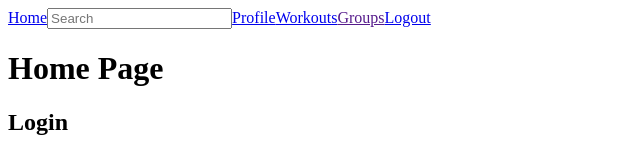
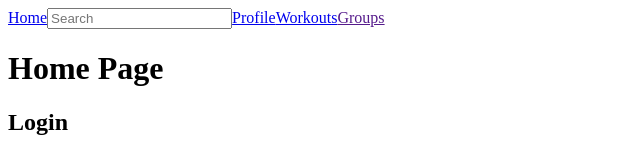
Before and after one commit to matthew-f-bell/workout-journal-front, a React (Create React App) app: page / in a window 1280 px wide. Shown: the top 154 px of the page, without its empty margins (0-640 px from the left). Built offline with nearby package versions, Linux system fonts and the light colour scheme.

Commit message:
logout only shows if logged in

```diff
--- a/src/components/navbar/index.jsx
+++ b/src/components/navbar/index.jsx
@@ -1,10 +1,11 @@
 import { Link, Routes, Route, useNavigate } from "react-router-dom";
 import SearchBar from "../searchbar";
-import { useEffect } from "react";
+import { useState, useEffect } from "react";
 import * as authService from "../../api/auth.service"
 
 
 const NavBar = () => {
+    const [isLoggedIn, setIsLoggedIn] = useState()
     const navigate = useNavigate();
 
     const logout = async () => {
@@ -12,6 +13,22 @@ const NavBar = () => {
             navigate("/");
         });
     };
+
+    const userActive = async () => {
+        if(authService.currentUser()) {
+        setIsLoggedIn(true)
+        } else {
+        setIsLoggedIn(false)
+        }
+    }
+
+    useEffect(() => {
+        userActive();
+    }, [])
+
+    const logoutLink = () => {
+        if(isLoggedIn) { return (<Link to="/" onClick={logout}>Logout</Link>) }
+    }
 
     return (
         <>
@@ -24,7 +41,7 @@ const NavBar = () => {
                     Workouts
                 </Link>
                 <a href="">Groups</a>
-                <Link to="/" onClick={logout}>Logout</Link>
+                {logoutLink()}
             </nav>
 
         </>
```
